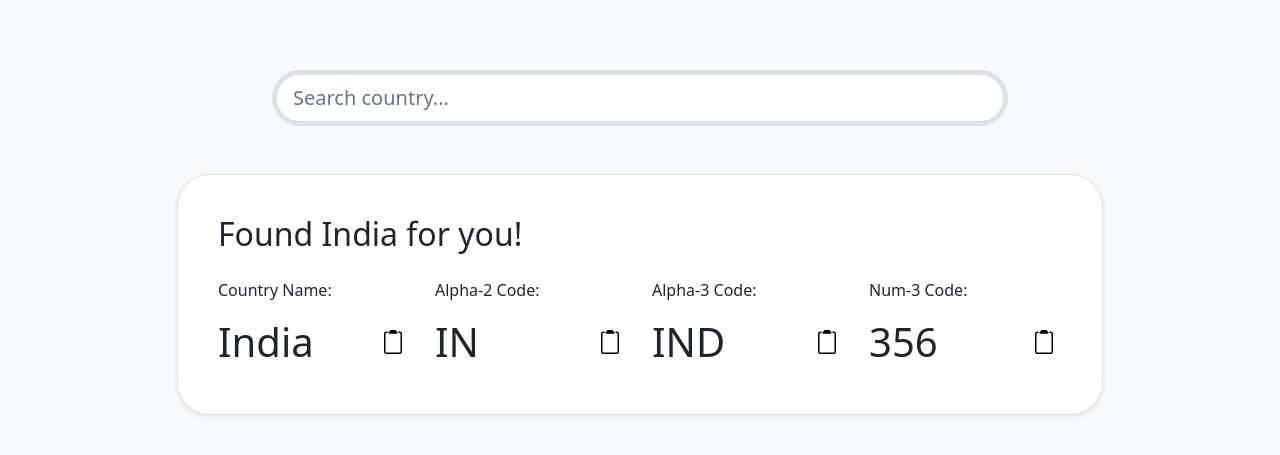
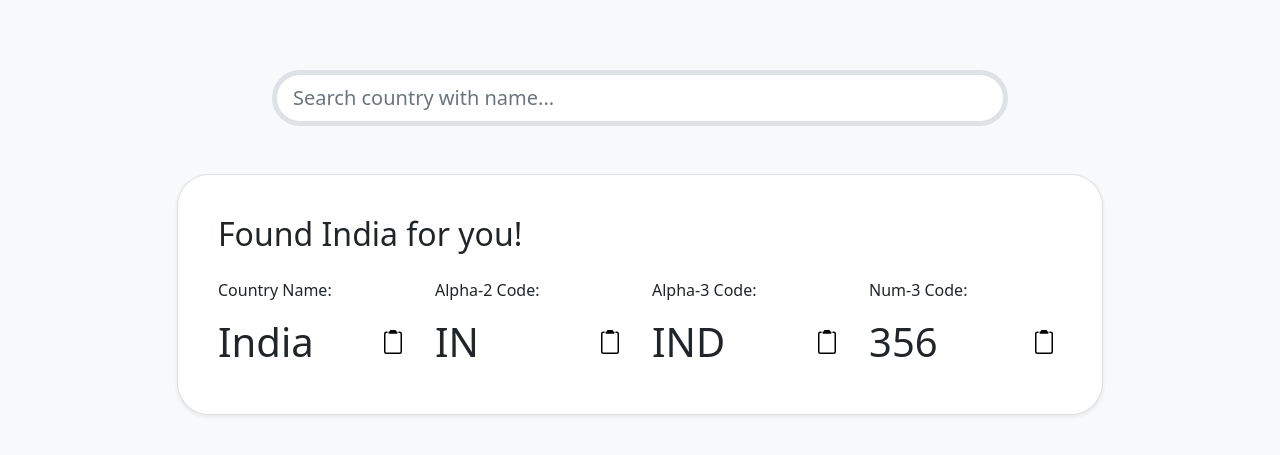
Before and after one commit to omkartapale/country-codes, a React (Create React App) app: page / in a window 1280 px wide. Shown: the part 203-658 px from the top of the page. Built offline with nearby package versions, Linux system fonts and the light colour scheme.

Commit message:
Added iso3166-lookup library Added Home page component Loaded Search and Country details through Home

```diff
--- a/package.json
+++ b/package.json
@@ -8,6 +8,7 @@
     "@testing-library/user-event": "^13.5.0",
     "bootstrap": "^5.1.3",
     "copy-to-clipboard": "^3.3.1",
+    "iso3166-lookup": "^1.1.0",
     "react": "^18.2.0",
     "react-dom": "^18.2.0",
     "react-scripts": "5.0.1",
--- a/src/App.js
+++ b/src/App.js
@@ -1,14 +1,12 @@
 import "./scss/App.scss";
 import Header from "./components/Header";
-import Search from "./components/Search";
-import CountryDetails from "./components/CountryDetails";
+import Home from "./pages/Home";
 
 function App() {
   return (
     <div className="App">
       <Header></Header>
-      <Search></Search>
-      <CountryDetails></CountryDetails>
+      <Home />
     </div>
   );
 }
--- a/src/components/Search.js
+++ b/src/components/Search.js
@@ -6,7 +6,7 @@ function Search() {
           <form className="w-100" role="search">
             <input
               type="search"
-              placeholder="Search country..."
+              placeholder="Search country with name..."
               aria-label="Search"
               name="lookupCountry"
               id="lookupCountry"
--- /dev/null
+++ b/src/pages/Home.js
@@ -0,0 +1,17 @@
+import React, { Component } from 'react'
+import Search from "../components/Search";
+import CountryDetails from "../components/CountryDetails";
+
+export class Home extends Component {
+
+  render() {
+    return (
+      <div className="Home">
+        <Search />
+        <CountryDetails />
+      </div>
+    )
+  }
+}
+
+export default Home
```
Also changed, not shown: 1 other file (tests, documents, lock files or other folders).
